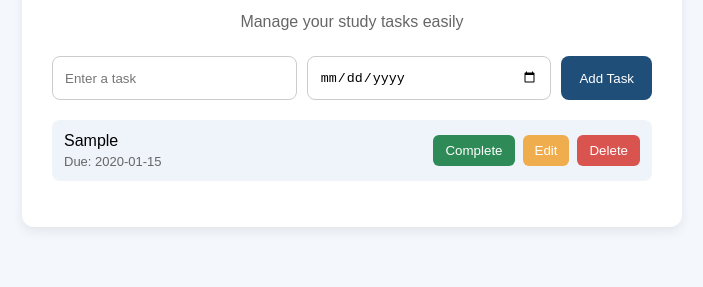
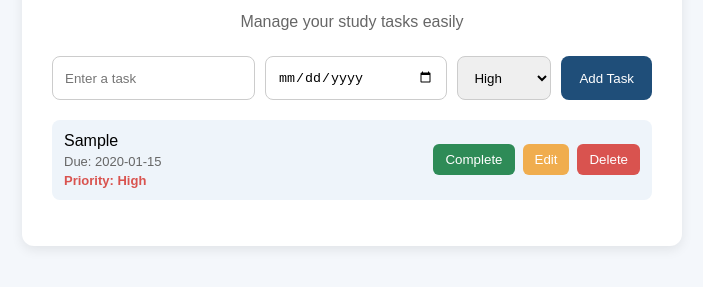
Before and after one commit to ajtaha40/StudyTask-App, a website: page index.html in a window 1280 px wide. Both pictures are taken after typing "Sample", "2020-01-15" into the empty fields and a click on the button "Add Task". Shown: the part 151-438 px from the top of the page, without its empty margins (288-991 px from the left). Drawn offline with Linux system fonts and the light colour scheme.

Commit message:
Add priority feature

```diff
--- a/index.html
+++ b/index.html
@@ -14,6 +14,11 @@
     <div class="task-input">
   <input type="text" id="taskInput" placeholder="Enter a task">
   <input type="date" id="dueDateInput">
+  <select id="priorityInput">
+    <option value="High">High</option>
+    <option value="Medium">Medium</option>
+    <option value="Low">Low</option>
+  </select>
   <button id="addTaskBtn">Add Task</button>
 </div>
 
--- a/script.js
+++ b/script.js
@@ -1,10 +1,19 @@
 const addTaskBtn = document.getElementById("addTaskBtn");
 const taskInput = document.getElementById("taskInput");
 const dueDateInput = document.getElementById("dueDateInput");
+const priorityInput = document.getElementById("priorityInput");
 const taskList = document.getElementById("taskList");
 const emptyMessage = document.getElementById("emptyMessage");
 
 let tasks = JSON.parse(localStorage.getItem("tasks")) || [];
+
+// make old tasks safe if they don't have dueDate or priority
+tasks = tasks.map(task => ({
+  text: task.text || "",
+  completed: task.completed || false,
+  dueDate: task.dueDate || "",
+  priority: task.priority || "High"
+}));
 
 function saveTasks() {
   localStorage.setItem("tasks", JSON.stringify(tasks));
@@ -32,6 +41,7 @@ function renderTasks() {
       <div class="task-info">
         <span class="task-text">${task.text}</span>
         <small class="due-date">${task.dueDate ? "Due: " + task.dueDate : "No due date"}</small>
+        <small class="priority ${task.priority.toLowerCase()}">Priority: ${task.priority}</small>
       </div>
       <div class="task-actions">
         <button class="complete-btn" data-index="${index}">Complete</button>
@@ -47,6 +57,7 @@ function renderTasks() {
 function addTask() {
   const taskText = taskInput.value.trim();
   const dueDate = dueDateInput.value;
+  const priority = priorityInput.value;
 
   if (taskText === "") {
     alert("Please enter a task.");
@@ -56,11 +67,14 @@ function addTask() {
   tasks.push({
     text: taskText,
     completed: false,
-    dueDate: dueDate
+    dueDate: dueDate,
+    priority: priority
   });
 
   taskInput.value = "";
   dueDateInput.value = "";
+  priorityInput.value = "High";
+
   saveTasks();
   renderTasks();
 }
@@ -86,9 +100,13 @@ taskList.addEventListener("click", (e) => {
 
   if (e.target.classList.contains("edit-btn")) {
     const updatedText = prompt("Edit your task:", tasks[index].text);
+    const updatedDueDate = prompt("Edit due date (YYYY-MM-DD):", tasks[index].dueDate || "");
+    const updatedPriority = prompt("Edit priority (High / Medium / Low):", tasks[index].priority || "High");
 
     if (updatedText !== null && updatedText.trim() !== "") {
       tasks[index].text = updatedText.trim();
+      tasks[index].dueDate = updatedDueDate;
+      tasks[index].priority = updatedPriority || "High";
       saveTasks();
       renderTasks();
     }
--- a/style.css
+++ b/style.css
@@ -121,3 +121,26 @@ h1 {
   font-size: 13px;
   margin-top: 4px;
 }
+.priority {
+  font-size: 13px;
+  margin-top: 4px;
+  font-weight: bold;
+}
+
+.priority.high {
+  color: #d9534f;
+}
+
+.priority.medium {
+  color: #f0ad4e;
+}
+
+.priority.low {
+  color: #2e8b57;
+}
+
+.task-input select {
+  padding: 12px;
+  border: 1px solid #ccc;
+  border-radius: 8px;
+}
```
